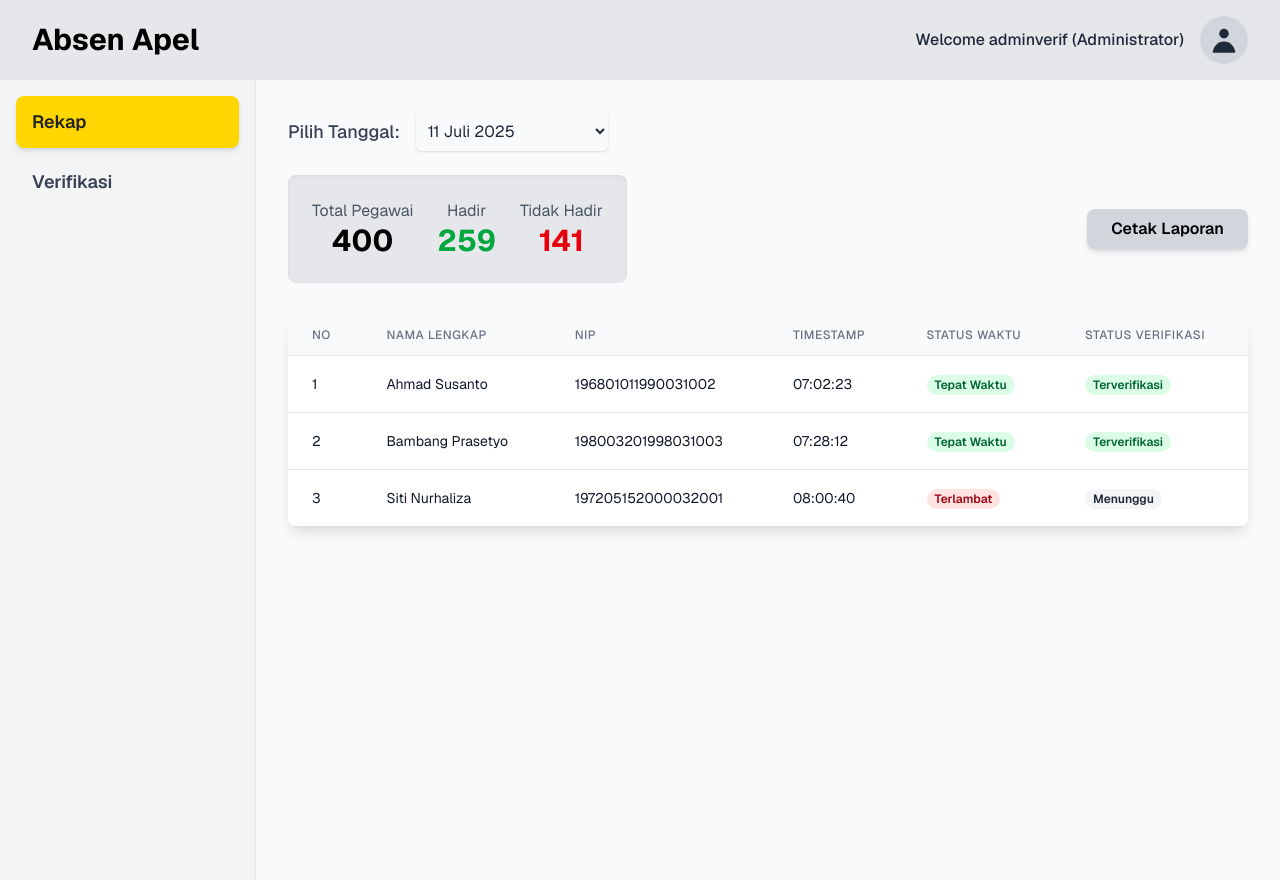
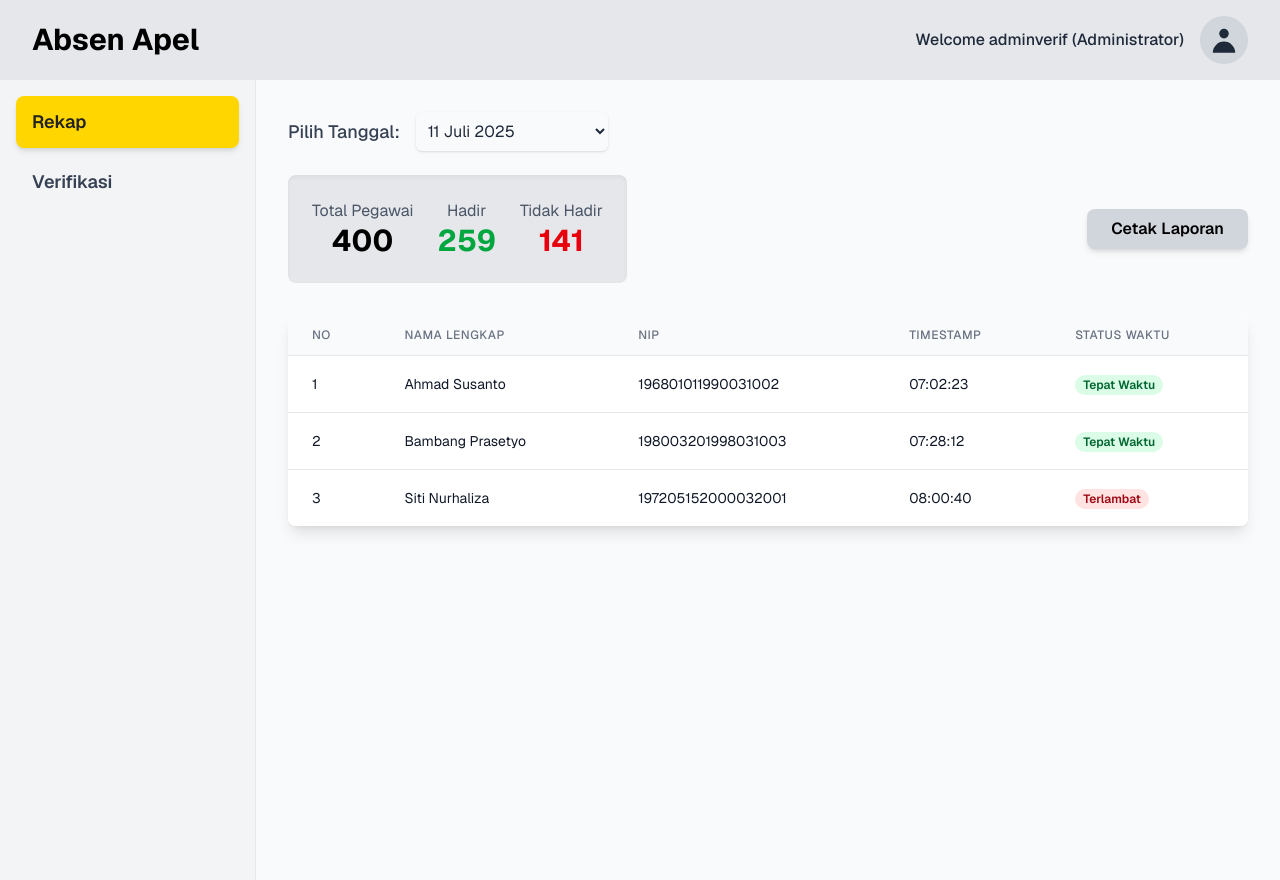
Before and after one commit to gilanggnw/absen-apel-kejati, a Next.js app: page /rekap in a window 1280 px wide. Built offline with nearby package versions, Linux system fonts and the light colour scheme.

Commit message:
Rekap : Removed excess table element

```diff
--- a/app/rekap/page.tsx
+++ b/app/rekap/page.tsx
@@ -77,9 +77,6 @@ const AbsenApelPage = () => {
                   <th className="px-6 py-3 text-left text-xs font-medium text-gray-500 uppercase tracking-wider">
                     Status Waktu
                   </th>
-                  <th className="px-6 py-3 text-left text-xs font-medium text-gray-500 uppercase tracking-wider">
-                    Status Verifikasi
-                  </th>
                 </tr>
               </thead>
               <tbody className="bg-white divide-y divide-gray-200">
@@ -93,11 +90,6 @@ const AbsenApelPage = () => {
                       Tepat Waktu
                     </span>
                   </td>
-                  <td className="px-6 py-4 whitespace-nowrap">
-                    <span className="px-2 inline-flex text-xs leading-5 font-semibold rounded-full  bg-green-100 text-green-800">
-                      Terverifikasi
-                    </span>
-                  </td>
                 </tr>
                 <tr>
                   <td className="px-6 py-4 whitespace-nowrap text-sm text-gray-900">2</td>
@@ -107,11 +99,6 @@ const AbsenApelPage = () => {
                   <td className="px-6 py-4 whitespace-nowrap">
                     <span className="px-2 inline-flex text-xs leading-5 font-semibold rounded-full bg-green-100 text-green-800">
                       Tepat Waktu
-                    </span>
-                  </td>
-                  <td className="px-6 py-4 whitespace-nowrap">
-                    <span className="px-2 inline-flex text-xs leading-5 font-semibold rounded-full bg-green-100 text-green-800">
-                      Terverifikasi
                     </span>
                   </td>
                 </tr>
@@ -125,11 +112,6 @@ const AbsenApelPage = () => {
                       Terlambat
                     </span>
                   </td>
-                  <td className="px-6 py-4 whitespace-nowrap">
-                    <span className="px-2 inline-flex text-xs leading-5 font-semibold rounded-full bg-gray-100 text-gray-800">
-                      Menunggu
-                    </span>
-                  </td>
                 </tr>
               </tbody>
             </table>
```
